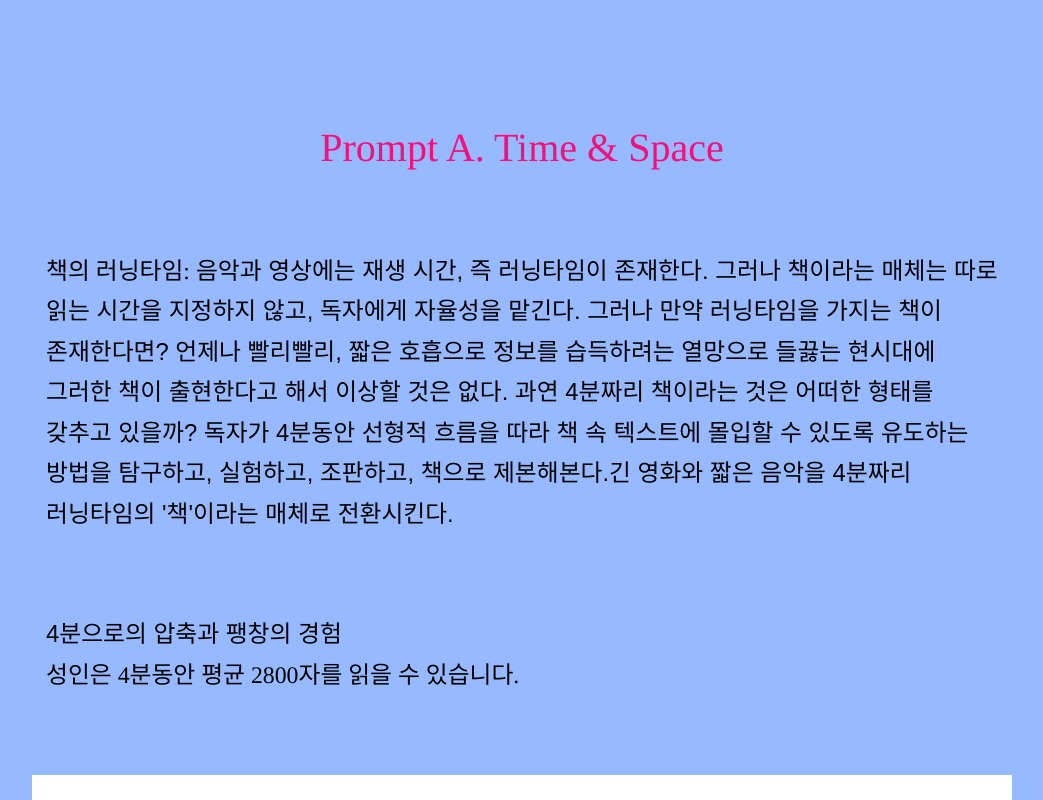
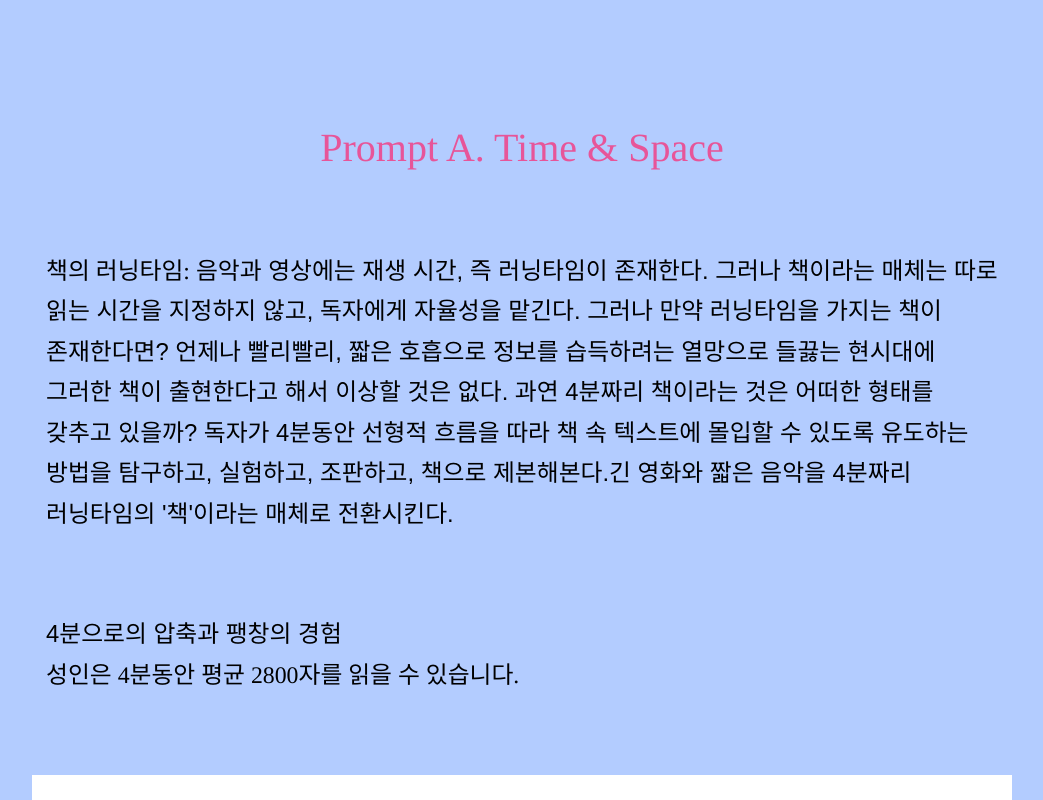
Before and after one commit to chayteddy/physicalworkshop-2024, a plain HTML site: page index.html in a window 1280 px wide. Shown: the part 800-1600 px from the top of the page, without its empty margins (118-1161 px from the left). Drawn offline with Linux system fonts and the light colour scheme; a web font is replaced by a local one.

Commit message:
Update style.css

```diff
--- a/style.css
+++ b/style.css
@@ -12,7 +12,7 @@ html {
 body {
   margin: 0;
   padding: 0;
-  background: #96b9ff;
+  background: #b3ccff;
   font-family: "Pretendard", sans-serif;
   word-break: keep-all;
 }
@@ -26,7 +26,7 @@ h1 {
   font-family: "times", serif;
   font-size: 40px;
   font-weight: 170;
-  color: #f4117b;
+  color: #e75599;
   margin: 0;
   text-align: center;
 }
```
